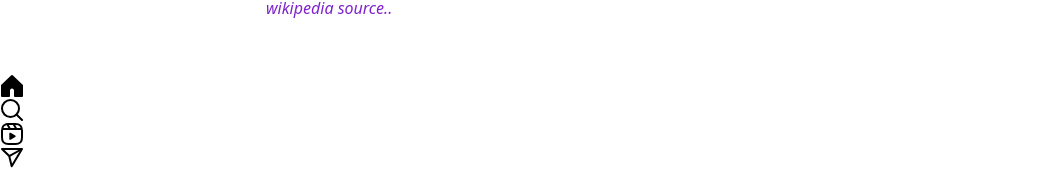
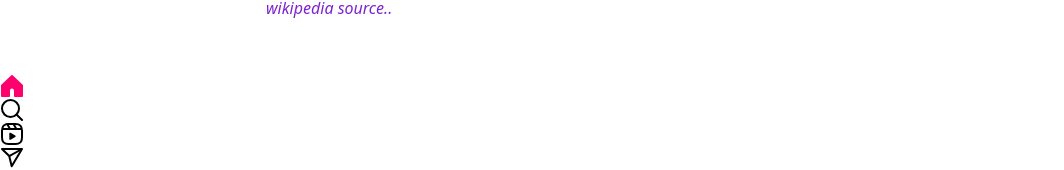
Before and after one commit to AlexChika/instagram-clone, a Next.js app: page / in a window 1280 px wide. Shown: the part 898-1068 px from the top of the page, without its empty margins (0-1064 px from the left). Built offline with nearby package versions, Linux system fonts and the light colour scheme.

Commit message:
testing for devices failing o n select browsers

```diff
--- a/components/mobile/layout/NavBottom.js
+++ b/components/mobile/layout/NavBottom.js
@@ -44,8 +44,16 @@ const _Links = [
 const NavBottom = () => {
   return (
     <div>
-      {_Links.map((link) => {
-        return link.icon("black");
+      {_Links.map((link, index) => {
+        return (
+          <span key={index}>
+            <Link href={link.url} passHref>
+              <a aria-label={link.name + "icon"}>
+                {IconHOC(link.icon, link.path)}
+              </a>
+            </Link>
+          </span>
+        );
       })}
     </div>
   );
```
